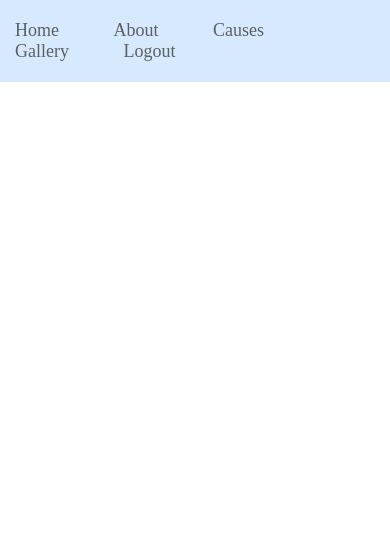
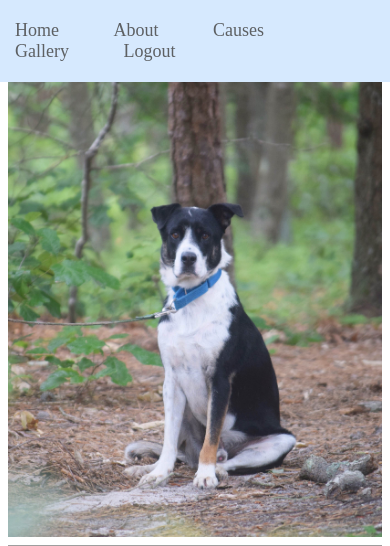
Before and after one commit to tinawong15/about-me, a Flask app: page /gallery in a window 390 px wide. Shown: the top 546 px of the page. Before the commit the page ends 82 px from the top, so only its background shows below. Run offline with Flask 2, Linux system fonts and the light colour scheme; the visitor is signed in with stand-in values (Sample User, id 1); grey boxes are pictures that could not be loaded.

Commit message:
added gallery

```diff
--- a/app/static/gallery.css
+++ b/app/static/gallery.css
@@ -1,11 +1,46 @@
-.photo-grid-container {
-  display: flex;
-  justify-content: space-around;    /* Change this */
-  flex-wrap: wrap;
-  align-items: center;
+* {
+    /*box-sizing: border-box;*/
+    /*justify-content: center;*/
+    /*margin: 50px;*/
 }
 
-.photo-grid-item {
-  max-width: 400px;
-  height: 100vh;
+.row {
+	margin-top: 40px;
+    display: -ms-flexbox; /* IE10 */
+    display: flex;
+    -ms-flex-wrap: wrap; /* IE10 */
+    flex-wrap: wrap;
+    padding: 0 4px;
 }
+
+/* Create four equal columns that sits next to each other */
+.column {
+    -ms-flex: 25%; /* IE10 */
+    flex: 25%;
+    max-width: 25%;
+    padding: 0 4px;
+}
+
+.column img {
+    margin-top: 8px;
+    vertical-align: middle;
+    width:100%;
+}
+
+/* Responsive layout - makes a two column-layout instead of four columns */
+@media screen and (max-width: 800px) {
+    .column {
+        -ms-flex: 50%;
+        flex: 50%;
+        max-width: 50%;
+    }
+}
+
+/* Responsive layout - makes the two columns stack on top of each other instead of next to each other */
+@media screen and (max-width: 600px) {
+    .column {
+        -ms-flex: 100%;
+        flex: 100%;
+        max-width: 100%;
+    }
+}
--- a/app/static/slideshow.css
+++ b/app/static/slideshow.css
@@ -38,9 +38,7 @@
     position: fixed;
     top: 100;
     bottom: 0;
-    left: 0;
-    right: 0;
-/*    min-width: 100%;
+    /*min-width: 100%;
     height:100vh;*/
     min-width: 100%;
     width: 100vh;
--- a/app/static/styles.css
+++ b/app/static/styles.css
@@ -18,7 +18,9 @@
 .text {
   margin-left: 15px;
   margin-top: 50px;
+  display: block;
 }
+
 .errors {
   color: red;
 }
--- a/app/templates/gallery.html
+++ b/app/templates/gallery.html
@@ -1,9 +1,26 @@
 {% extends "base.html" %}
 
 {% block content %}
-<div class='photo-grid-container'>
-      <!-- <img class='photo-grid-item' src='/static/images/Joe.jpg'/>
-      <img class='photo-grid-item' src='/static/images/Marley.jpg'/>
-      <img class='photo-grid-item' src='/static/images/Target.jpg'/> -->
+<div class="row">
+  <div class="column">
+    <img src='/static/images/Ace.JPG'/>
+    <img src='/static/images/Luke.JPG'/>
+    <img src='/static/images/Betty.JPG'/>
+  </div>
+  <div class="column">
+    <img src='/static/images/Marley.jpg'/>
+    <img src='/static/images/Jackson.JPG'/>
+    <img src='/static/images/Neida2.jpg'/>
+  </div>
+  <div class="column">
+  	<img src='/static/images/Logan.jpg'/>
+    <img src='/static/images/Joe.jpg'/>
+    <img src='/static/images/Dexter.JPG'/>
+  </div>
+  <div class="column">
+	<img src='/static/images/SnowPom.jpg'/>
+	<img src='/static/images/Luke2.JPG'/>
+    <img src='/static/images/Target.jpg'/>
+  </div>
 </div>
 {% endblock %}
```
Also changed, not shown: app/static/images/Betty.jpg (added), app/static/images/Logan.jpg (added), 6 other files.
